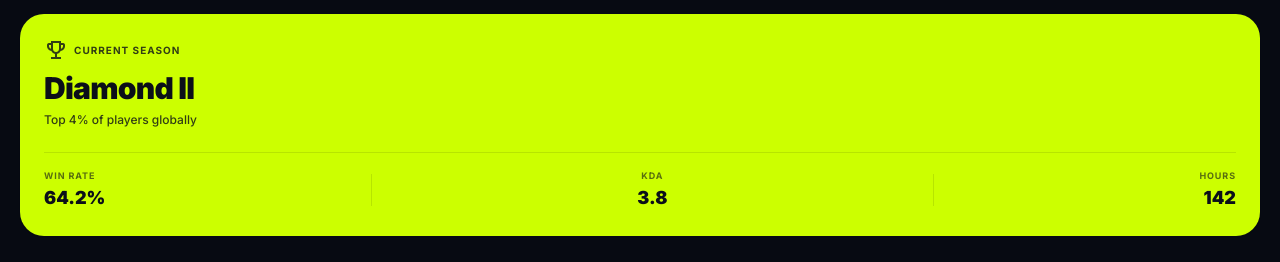
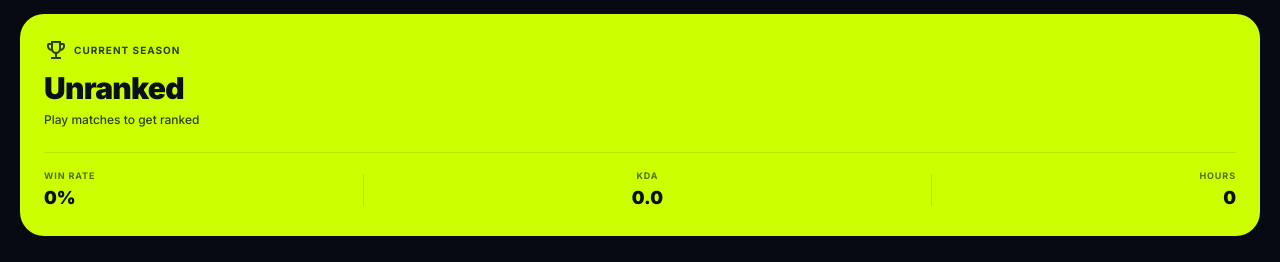
Before and after one commit to jimmykaunglfc-hub/arcade-hub-app, a Next.js app: page / in a window 1280 px wide. Shown: the part 186-448 px from the top of the page. Built offline with nearby package versions, Linux system fonts and the light colour scheme; no server answers.

Commit message:
User Rank

```diff
--- a/app/page.tsx
+++ b/app/page.tsx
@@ -3,6 +3,9 @@
 import { useState, useEffect } from "react";
 import Image from "next/image";
 import { supabase } from "../lib/supabaseClient";
+
+// 👇 NEW: Import your ranking utilities
+import { getRankTier, calculateKDA, getHoursPlayed } from "../lib/rankingUtils";
 
 import HomeTab from "../components/HomeTab";
 import GamesTab from "../components/GamesTab";
@@ -28,20 +31,20 @@ export default function Home() {
   const [checkingAuth, setCheckingAuth] = useState(true);
   const [rewardClaimed, setRewardClaimed] = useState(false);
 
-  // Set "Home" as the default active tab. Updated names to match mockups.
   const [activeTab, setActiveTab] = useState("Home");
 
-  // Real-Time Point Engine States
   const [userPoints, setUserPoints] = useState<number>(0);
-  const [userGems, setUserGems] = useState<number>(45); // Placeholder for Gems based on mockup
+  const [userGems, setUserGems] = useState<number>(45);
   const [myUserId, setMyUserId] = useState<string | null>(null);
+
+  // 👇 NEW: State to hold the user's calculated rank and stats
+  const [rankData, setRankData] = useState<any>(null);
 
   const [playingGame, setPlayingGame] = useState<string | null>(null);
   const [activeMatchId, setActiveMatchId] = useState<string | null>(null);
   const [isDarkMode, setIsDarkMode] = useState(true);
 
   useEffect(() => {
-    // Check local storage for theme preference
     const cachedTheme = localStorage.getItem("app_theme");
     if (cachedTheme === "light") {
       setIsDarkMode(false);
@@ -68,6 +71,7 @@ export default function Home() {
       } else {
         setMyUserId(null);
         setUserPoints(0);
+        setRankData(null); // Clear rank data on logout
       }
     });
 
@@ -82,15 +86,8 @@ export default function Home() {
         "postgres_changes",
         { event: "UPDATE", schema: "public", table: "profiles", filter: `id=eq.${myUserId}` },
         (payload: any) => {
-          if (payload.new && typeof payload.new.points === "number") {
-            setUserPoints(payload.new.points);
-
-            if (payload.new.last_login_claim) {
-              const lastClaim = new Date(payload.new.last_login_claim).toDateString();
-              const today = new Date().toDateString();
-              setRewardClaimed(lastClaim === today);
-            }
-          }
+          // Re-fetch everything if profile updates (like after a game) to keep UI perfectly in sync
+          fetchLiveBalance(myUserId);
         }
       )
       .subscribe();
@@ -98,15 +95,45 @@ export default function Home() {
     return () => { supabase.removeChannel(profileChannel); };
   }, [myUserId]);
 
+  // 👇 UPDATED: Now fetches stats and calculates the user's rank
   const fetchLiveBalance = async (uid: string) => {
-    const { data } = await supabase.from("profiles").select("points, last_login_claim").eq("id", uid).maybeSingle();
+    const { data } = await supabase
+      .from("profiles")
+      .select(`
+        points,
+        last_login_claim,
+        mmr,
+        total_wins,
+        total_matches,
+        total_kills,
+        total_deaths,
+        total_assists,
+        total_playtime_seconds
+      `)
+      .eq("id", uid)
+      .maybeSingle();
+
     if (data) {
       setUserPoints(data.points ?? 0);
+
       if (data.last_login_claim) {
         const lastClaim = new Date(data.last_login_claim).toDateString();
         const today = new Date().toDateString();
         setRewardClaimed(lastClaim === today);
       }
+
+      // Calculate the derived stats
+      const matches = data.total_matches ?? 0;
+      const wins = data.total_wins ?? 0;
+      const winRate = matches > 0 ? ((wins / matches) * 100).toFixed(1) : 0;
+
+      setRankData({
+        tier: getRankTier(data.mmr ?? 1000),
+        percentile: null, // Placeholder: Can be hooked up to an advanced RPC later
+        winRate: Number(winRate),
+        kda: calculateKDA(data.total_kills ?? 0, data.total_deaths ?? 0, data.total_assists ?? 0),
+        hoursPlayed: getHoursPlayed(data.total_playtime_seconds ?? 0)
+      });
     }
   };
 
@@ -169,13 +196,12 @@ export default function Home() {
       {/* 📱 SOLID APP SHELL */}
       <div className={playingGame ? "hidden" : "fixed inset-0 flex flex-col bg-background text-on-background font-body overflow-hidden transition-colors duration-300"}>
 
-        {/* NEW HIGH-CONTRAST HEADER */}
+        {/* HEADER */}
         <header
           className="fixed top-0 left-0 right-0 z-50 bg-background flex justify-between items-center px-5 h-[90px] transition-colors duration-300"
           style={{ paddingTop: 'env(safe-area-inset-top)' }}
         >
           <div className="flex items-center gap-3">
-            {/* User Avatar Circle */}
             <div className="w-[42px] h-[42px] rounded-full bg-primary text-on-primary flex items-center justify-center font-headline font-black text-sm shadow-sm">
               JY
             </div>
@@ -183,12 +209,10 @@ export default function Home() {
             <div className="flex flex-col">
               <h1 className="font-headline text-lg font-bold text-on-background leading-tight">Joe Yoke</h1>
               <div className="flex items-center gap-2 mt-0.5">
-                {/* Points Pill */}
                 <div className="flex items-center gap-1 bg-primary-container px-2.5 py-0.5 rounded-full">
                   <span className="material-symbols-outlined text-primary text-[14px]" style={{ fontVariationSettings: "'FILL' 1" }}>bolt</span>
                   <span className="text-on-background text-[11px] font-extrabold">{userPoints.toLocaleString()}</span>
                 </div>
-                {/* Gems Pill */}
                 <div className="flex items-center gap-1 bg-secondary-container px-2.5 py-0.5 rounded-full">
                   <span className="material-symbols-outlined text-secondary text-[14px]" style={{ fontVariationSettings: "'FILL' 1" }}>diamond</span>
                   <span className="text-on-background text-[11px] font-extrabold">{userGems}</span>
@@ -224,15 +248,15 @@ export default function Home() {
                   currentPoints={userPoints}
                   userId={myUserId}
                   onPlay={(url) => setPlayingGame(url)}
-                  // 👇 FIXED: Added onNavigate prop to resolve type error
                   onNavigate={(tab) => {
                     if (tab === "explore") setActiveTab("Explore");
                     if (tab === "store") setActiveTab("Store");
                   }}
+                  // 👇 NEW: Pass the formatted rank data down to the component
+                  rankData={rankData}
                 />
               )}
 
-              {/* Mapped "Explore" to GamesTab */}
               {activeTab === "Explore" && (
                 <GamesTab
                   rewardClaimed={rewardClaimed}
@@ -243,7 +267,6 @@ export default function Home() {
                 />
               )}
 
-              {/* Mapped "Chats" to ChatTab */}
               {activeTab === "Chats" && (
                 <ChatTab
                   currentPoints={userPoints}
@@ -255,7 +278,6 @@ export default function Home() {
                 />
               )}
 
-              {/* Mapped "Store" to ShopTab */}
               {activeTab === "Store" && <ShopTab userId={myUserId} />}
 
               {activeTab === "Profile" && (
@@ -265,7 +287,7 @@ export default function Home() {
           )}
         </main>
 
-        {/* NEW SOLID BOTTOM NAVIGATION */}
+        {/* BOTTOM NAVIGATION */}
         <nav className="fixed bottom-0 left-0 w-full z-50 bg-surface border-t border-surface-container-highest px-2 pb-safe pt-1 flex justify-around items-center h-[76px] transition-colors duration-300">
           {[
             { id: "Home", icon: "home" },
@@ -281,11 +303,9 @@ export default function Home() {
                 onClick={() => setActiveTab(tab.id)}
                 className="relative flex flex-col items-center justify-center w-16 h-full transition-all"
               >
-                {/* Active Top Line Indicator */}
                 {isActive && (
                   <div className="absolute top-0 left-1/2 -translate-x-1/2 w-[32px] h-[3px] bg-primary rounded-b-md"></div>
                 )}
-
                 <span className={`material-symbols-outlined mt-1 text-[24px] ${isActive ? "text-primary" : "text-on-surface-variant"}`} style={{ fontVariationSettings: isActive ? "'FILL' 0" : "'FILL' 0" }}>
                   {tab.icon}
                 </span>
@@ -296,7 +316,6 @@ export default function Home() {
             );
           })}
         </nav>
-
       </div>
     </>
   );
--- a/components/HomeTab.tsx
+++ b/components/HomeTab.tsx
@@ -3,12 +3,21 @@
 import { useEffect, useState } from "react";
 import { supabase } from "../lib/supabaseClient";
 
-// 1. UPDATED PROPS: Added onNavigate and matchHistory
 interface HomeTabProps {
   currentPoints: number;
   userId: string | null;
   onPlay: (url: string) => void;
   onNavigate: (tabId: string) => void;
+
+  // 👇 NEW: Define the Rank Data interface
+  rankData?: {
+    tier: string;
+    percentile: number;
+    winRate: number;
+    kda: string;
+    hoursPlayed: number;
+  } | null;
+
   matchHistory?: Array<{
     id: string;
     gameName: string;
@@ -19,11 +28,16 @@ interface HomeTabProps {
   }>;
 }
 
-export default function HomeTab({ currentPoints, userId, onPlay, onNavigate, matchHistory = [] }: HomeTabProps) {
+export default function HomeTab({
+  currentPoints,
+  userId,
+  onPlay,
+  onNavigate,
+  rankData = null,
+  matchHistory = []
+}: HomeTabProps) {
   const [username, setUsername] = useState<string>("Player");
   const [showDailyReward, setShowDailyReward] = useState<boolean>(true);
-
-  // NEW: State to control the Stats Modal
   const [showStatsModal, setShowStatsModal] = useState<boolean>(false);
 
   useEffect(() => {
@@ -40,7 +54,7 @@ export default function HomeTab({ currentPoints, userId, onPlay, onNavigate, mat
   }, [userId]);
 
   const handleClaimPoints = () => {
-    // TODO: Add your Supabase backend logic here to increment user points
+    // TODO: Add backend logic here
     setShowDailyReward(false);
   };
 
@@ -80,32 +94,39 @@ export default function HomeTab({ currentPoints, userId, onPlay, onNavigate, mat
           </span>
         </div>
 
+        {/* 👇 UPDATED: Dynamic Tier & Percentile */}
         <h1 className="font-headline text-3xl font-black leading-tight tracking-tight">
-          Diamond II
+          {rankData?.tier || "Unranked"}
         </h1>
         <p className="font-body text-xs font-medium text-on-primary opacity-80 mt-1">
-          Top 4% of players globally
+          {rankData?.percentile ? `Top ${rankData.percentile}% of players globally` : "Play matches to get ranked"}
         </p>
 
-        {/* Stats Row */}
+        {/* 👇 UPDATED: Dynamic Stats Row */}
         <div className="flex justify-between items-center mt-6 pt-4 border-t border-black/10">
           <div className="flex flex-col items-start">
             <span className="font-caps text-[9px] font-bold opacity-60 uppercase tracking-widest">Win Rate</span>
-            <span className="font-headline text-lg font-black mt-0.5">64.2%</span>
+            <span className="font-headline text-lg font-black mt-0.5">
+              {rankData?.winRate ? `${rankData.winRate}%` : "0%"}
+            </span>
           </div>
 
           <div className="w-px h-8 bg-black/10"></div>
 
           <div className="flex flex-col items-center">
             <span className="font-caps text-[9px] font-bold opacity-60 uppercase tracking-widest">KDA</span>
-            <span className="font-headline text-lg font-black mt-0.5">3.8</span>
+            <span className="font-headline text-lg font-black mt-0.5">
+              {rankData?.kda || "0.0"}
+            </span>
           </div>
 
           <div className="w-px h-8 bg-black/10"></div>
 
           <div className="flex flex-col items-end">
             <span className="font-caps text-[9px] font-bold opacity-60 uppercase tracking-widest">Hours</span>
-            <span className="font-headline text-lg font-black mt-0.5">142</span>
+            <span className="font-headline text-lg font-black mt-0.5">
+              {rankData?.hoursPlayed || "0"}
+            </span>
           </div>
         </div>
       </section>
@@ -116,8 +137,6 @@ export default function HomeTab({ currentPoints, userId, onPlay, onNavigate, mat
           Actions
         </h2>
         <div className="grid grid-cols-3 gap-3">
-
-          {/* ACTION: PLAY -> Routes to Explore */}
           <button
             onClick={() => onNavigate("explore")}
             className="bg-surface border border-surface-container-highest rounded-[24px] p-4 flex flex-col items-center justify-center gap-3 hover:bg-surface-variant transition-colors active:scale-95 shadow-sm"
@@ -128,7 +147,6 @@ export default function HomeTab({ currentPoints, userId, onPlay, onNavigate, mat
             <span className="font-headline text-sm font-bold text-on-surface">Play</span>
           </button>
 
-          {/* ACTION: SPIN -> Routes to Store */}
           <button
             onClick={() => onNavigate("store")}
             className="bg-surface border border-surface-container-highest rounded-[24px] p-4 flex flex-col items-center justify-center gap-3 hover:bg-surface-variant transition-colors active:scale-95 shadow-sm"
@@ -139,7 +157,6 @@ export default function HomeTab({ currentPoints, userId, onPlay, onNavigate, mat
             <span className="font-headline text-sm font-bold text-on-surface">Spin</span>
           </button>
 
-          {/* ACTION: STATS -> Opens Modal */}
           <button
             onClick={() => setShowStatsModal(true)}
             className="bg-surface border border-surface-container-highest rounded-[24px] p-4 flex flex-col items-center justify-center gap-3 hover:bg-surface-variant transition-colors active:scale-95 shadow-sm"
@@ -149,7 +166,6 @@ export default function HomeTab({ currentPoints, userId, onPlay, onNavigate, mat
             </div>
             <span className="font-headline text-sm font-bold text-on-surface">Stats</span>
           </button>
-
         </div>
       </section>
 
@@ -167,8 +183,6 @@ export default function HomeTab({ currentPoints, userId, onPlay, onNavigate, mat
         </div>
 
         <div className="flex flex-col gap-3">
-
-          {/* CONDITION: If user has no matches, show an inviting Empty State */}
           {matchHistory.length === 0 ? (
             <div className="w-full bg-surface border border-surface-container-highest rounded-[20px] p-8 flex flex-col items-center text-center shadow-sm">
               <div className="w-16 h-16 rounded-full bg-surface-container-high flex items-center justify-center mb-4">
@@ -186,7 +200,6 @@ export default function HomeTab({ currentPoints, userId, onPlay, onNavigate, mat
               </button>
             </div>
           ) : (
-            /* CONDITION: If user HAS matches, render them */
             matchHistory.map((match) => (
               <button key={match.id} className="w-full bg-surface border border-surface-container-highest rounded-[20px] p-4 flex items-center justify-between hover:bg-surface-variant transition-colors active:scale-[0.98] shadow-sm">
                 <div className="flex items-center gap-4">
@@ -212,8 +225,6 @@ export default function HomeTab({ currentPoints, userId, onPlay, onNavigate, mat
       {showStatsModal && (
         <div className="fixed inset-0 z-50 flex items-center justify-center px-4 bg-black/60 backdrop-blur-sm transition-opacity">
           <div className="w-full max-w-sm bg-surface rounded-[24px] p-6 shadow-2xl animate-fade-in border border-surface-container-highest relative">
-
-            {/* Close Button */}
             <button
               onClick={() => setShowStatsModal(false)}
               className="absolute top-4 right-4 w-8 h-8 flex items-center justify-center rounded-full bg-surface-container-highest text-on-surface hover:bg-surface-variant transition-colors"
@@ -235,12 +246,12 @@ export default function HomeTab({ currentPoints, userId, onPlay, onNavigate, mat
                 <span className="font-headline text-base font-bold text-on-surface">{currentPoints.toLocaleString()}</span>
               </div>
               <div className="flex justify-between items-center p-4 bg-background rounded-[16px] border border-surface-container-highest">
-                <span className="font-body text-sm text-on-surface-variant">Games Played</span>
-                <span className="font-headline text-base font-bold text-on-surface">{matchHistory.length > 0 ? matchHistory.length * 14 : 0}</span>
+                <span className="font-body text-sm text-on-surface-variant">Win Rate</span>
+                <span className="font-headline text-base font-bold text-on-surface">{rankData?.winRate ? `${rankData.winRate}%` : "N/A"}</span>
               </div>
               <div className="flex justify-between items-center p-4 bg-background rounded-[16px] border border-surface-container-highest">
                 <span className="font-body text-sm text-on-surface-variant">Current Rank</span>
-                <span className="font-headline text-base font-bold text-primary">Diamond II</span>
+                <span className="font-headline text-base font-bold text-primary">{rankData?.tier || "Unranked"}</span>
               </div>
             </div>
           </div>
--- /dev/null
+++ b/lib/rankingUtils.ts
@@ -0,0 +1,47 @@
+/**
+ * Converts a raw MMR score into a formatted Rank Tier and Division.
+ * Example: 2150 MMR -> "Diamond II"
+ */
+export function getRankTier(mmr: number): string {
+  // Top tier has no subdivisions
+  if (mmr >= 2500) return "Master";
+
+  let tierName = "";
+  if (mmr >= 2000) tierName = "Diamond";
+  else if (mmr >= 1500) tierName = "Platinum";
+  else if (mmr >= 1000) tierName = "Gold";
+  else if (mmr >= 500) tierName = "Silver";
+  else tierName = "Bronze";
+
+  // Calculate the division (I, II, or III) based on where they fall in the 500-point bracket
+  const remainder = mmr % 500;
+  let division = "";
+
+  if (remainder >= 334) {
+    division = "I";   // Top third of the bracket
+  } else if (remainder >= 167) {
+    division = "II";  // Middle third of the bracket
+  } else {
+    division = "III"; // Bottom third of the bracket
+  }
+
+  return `${tierName} ${division}`;
+}
+
+/**
+ * Calculates generic KDA (or Performance Score)
+ */
+export function calculateKDA(kills: number, deaths: number, assists: number): string {
+  // Prevent division by zero if the user has 0 deaths
+  const safeDeaths = deaths === 0 ? 1 : deaths;
+  const kda = (kills + assists) / safeDeaths;
+
+  return kda.toFixed(1); // Returns a string like "3.8"
+}
+
+/**
+ * Converts total seconds played into hours
+ */
+export function getHoursPlayed(seconds: number): number {
+  return Math.floor(seconds / 3600);
+}
```
